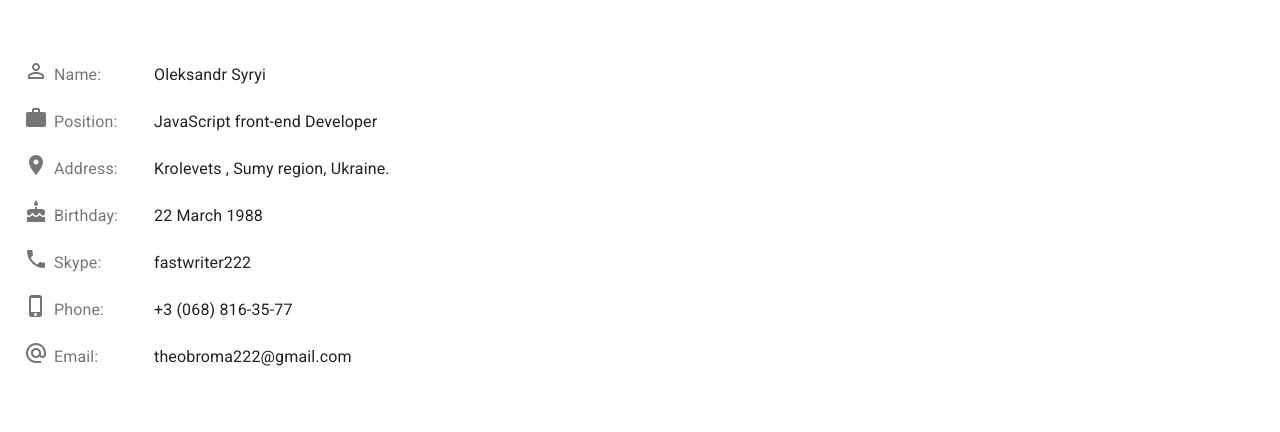
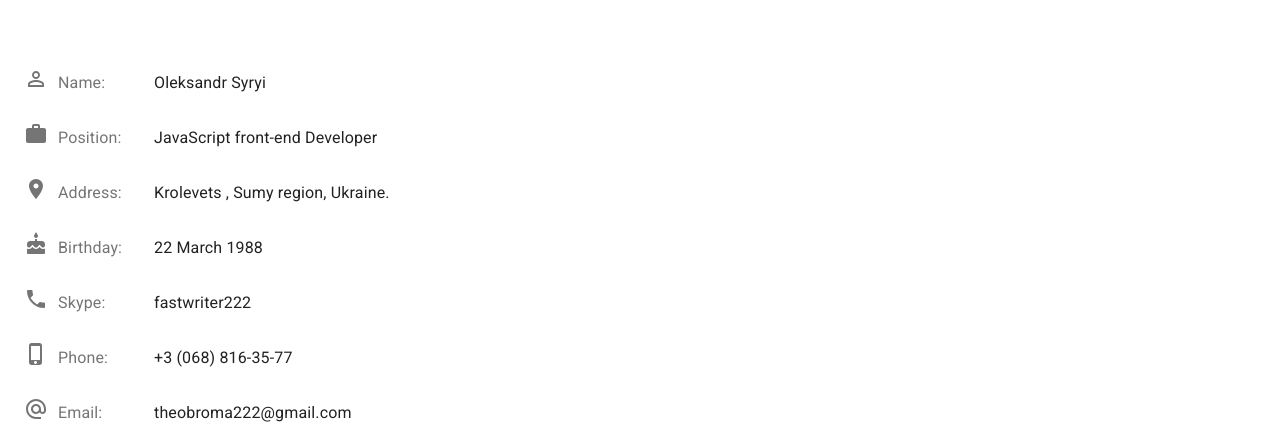
Before and after one commit to theobroma/intelli-start-cv, a React (Create React App) app: page / in a window 1280 px wide. Shown: the part 368-800 px from the top of the page. Built offline with nearby package versions, Linux system fonts and the light colour scheme.

Commit message:
ContactsItem

```diff
--- a/src/@views/MainView/AboutSection/Blocks/ContactsInfo.tsx
+++ /dev/null
@@ -1,148 +0,0 @@
-import { Box, makeStyles, Typography } from '@material-ui/core';
-import AlternateEmailIcon from '@material-ui/icons/AlternateEmail';
-import CakeIcon from '@material-ui/icons/Cake';
-import LocationOnIcon from '@material-ui/icons/LocationOn';
-import PermIdentityIcon from '@material-ui/icons/PermIdentity';
-import PhoneIcon from '@material-ui/icons/Phone';
-import PhoneIphoneIcon from '@material-ui/icons/PhoneIphone';
-import WorkIcon from '@material-ui/icons/Work';
-import React from 'react';
-
-const useStyles = makeStyles(() => ({
-  title: {
-    marginLeft: 6,
-  },
-  label: {
-    minWidth: 130,
-    display: 'flex',
-    alignItems: 'center',
-  },
-}));
-
-export const ContactsInfo: React.FC = () => {
-  const classes = useStyles();
-
-  return (
-    <>
-      <Box my={2} display="flex" alignItems="center">
-        <Box className={classes.label}>
-          <Typography color="textSecondary" display="inline">
-            <PermIdentityIcon />
-          </Typography>
-          <Typography
-            className={classes.title}
-            color="textSecondary"
-            display="inline"
-          >
-            Name:
-          </Typography>
-        </Box>
-        <Typography variant="subtitle1" align="center" display="inline">
-          Oleksandr Syryi
-        </Typography>
-      </Box>
-      <Box my={2} display="flex" alignItems="center">
-        <Box className={classes.label}>
-          <Typography color="textSecondary" display="inline">
-            <WorkIcon />
-          </Typography>
-          <Typography
-            className={classes.title}
-            color="textSecondary"
-            display="inline"
-          >
-            Position:
-          </Typography>
-        </Box>
-        <Typography variant="subtitle1" align="center" display="inline">
-          JavaScript front-end Developer
-        </Typography>
-      </Box>
-      <Box my={2} display="flex" alignItems="center">
-        <Box className={classes.label}>
-          <Typography color="textSecondary" display="inline">
-            <LocationOnIcon />
-          </Typography>
-          <Typography
-            className={classes.title}
-            color="textSecondary"
-            display="inline"
-          >
-            Address:
-          </Typography>
-        </Box>
-        <Typography variant="subtitle1" align="center" display="inline">
-          Krolevets , Sumy region, Ukraine.
-        </Typography>
-      </Box>
-      <Box my={2} display="flex" alignItems="center">
-        <Box className={classes.label}>
-          <Typography color="textSecondary" display="inline">
-            <CakeIcon />
-          </Typography>
-          <Typography
-            className={classes.title}
-            color="textSecondary"
-            display="inline"
-          >
-            Birthday:
-          </Typography>
-        </Box>
-        <Typography variant="subtitle1" align="center" display="inline">
-          22 March 1988
-        </Typography>
-      </Box>
-      <Box my={2} display="flex" alignItems="center">
-        <Box className={classes.label}>
-          <Typography color="textSecondary" display="inline">
-            <PhoneIcon />
-          </Typography>
-          <Typography
-            className={classes.title}
-            color="textSecondary"
-            display="inline"
-          >
-            Skype:
-          </Typography>
-        </Box>
-        <Typography variant="subtitle1" align="center" display="inline">
-          fastwriter222
-        </Typography>
-      </Box>
-      <Box my={2} display="flex" alignItems="center">
-        <Box className={classes.label}>
-          <Typography color="textSecondary" display="inline">
-            <PhoneIphoneIcon />
-          </Typography>
-          <Typography
-            className={classes.title}
-            color="textSecondary"
-            display="inline"
-          >
-            Phone:
-          </Typography>
-        </Box>
-        <Typography variant="subtitle1" align="center" display="inline">
-          +3 (068) 816-35-77
-        </Typography>
-      </Box>
-      <Box my={2} display="flex" alignItems="center">
-        <Box className={classes.label}>
-          <Typography color="textSecondary" display="inline">
-            <AlternateEmailIcon />
-          </Typography>
-          <Typography
-            className={classes.title}
-            color="textSecondary"
-            display="inline"
-          >
-            Email:
-          </Typography>
-        </Box>
-        <Typography variant="subtitle1" align="center" display="inline">
-          theobroma222@gmail.com
-        </Typography>
-      </Box>
-    </>
-  );
-};
--- /dev/null
+++ b/src/@views/MainView/AboutSection/Blocks/ContactsInfo/ContactsInfo.tsx
@@ -0,0 +1,39 @@
+import AlternateEmailIcon from '@material-ui/icons/AlternateEmail';
+import CakeIcon from '@material-ui/icons/Cake';
+import LocationOnIcon from '@material-ui/icons/LocationOn';
+import PermIdentityIcon from '@material-ui/icons/PermIdentity';
+import PhoneIcon from '@material-ui/icons/Phone';
+import PhoneIphoneIcon from '@material-ui/icons/PhoneIphone';
+import WorkIcon from '@material-ui/icons/Work';
+import React from 'react';
+import { ContactsItem } from './ContactsItem';
+
+export const ContactsInfo = () => {
+  return (
+    <>
+      <ContactsItem title="Name:" icon={<PermIdentityIcon />}>
+        Oleksandr Syryi
+      </ContactsItem>
+      <ContactsItem title="Position:" icon={<WorkIcon />}>
+        JavaScript front-end Developer
+      </ContactsItem>
+      <ContactsItem title="Address:" icon={<LocationOnIcon />}>
+        Krolevets , Sumy region, Ukraine.
+      </ContactsItem>
+      <ContactsItem title="Birthday:" icon={<CakeIcon />}>
+        22 March 1988
+      </ContactsItem>
+      <ContactsItem title="Skype:" icon={<PhoneIcon />}>
+        fastwriter222
+      </ContactsItem>
+      <ContactsItem title="Phone:" icon={<PhoneIphoneIcon />}>
+        +3 (068) 816-35-77
+      </ContactsItem>
+      <ContactsItem title="Email:" icon={<AlternateEmailIcon />}>
+        theobroma222@gmail.com
+      </ContactsItem>
+    </>
+  );
+};
+
+export default ContactsInfo;
--- /dev/null
+++ b/src/@views/MainView/AboutSection/Blocks/ContactsInfo/ContactsItem.tsx
@@ -0,0 +1,50 @@
+// https://ozzie.sh/passing-icons-as-props-in-a-consistent-way-using-react
+import { Box, makeStyles, Theme, Typography } from '@material-ui/core';
+import React from 'react';
+
+interface Props {
+  title: string;
+  icon: React.ReactElement;
+}
+
+const useStyles = makeStyles((theme: Theme) => ({
+  root: {
+    display: 'flex',
+    alignItems: 'center',
+    [theme.breakpoints.down('sm')]: {
+      alignItems: 'flex-start',
+      flexDirection: 'column',
+    },
+  },
+  title: {
+    marginLeft: 10,
+  },
+  label: {
+    minWidth: 130,
+    display: 'flex',
+    alignItems: 'center',
+  },
+}));
+
+export const ContactsItem: React.FC<Props> = ({ title, icon, children }) => {
+  const classes = useStyles();
+  return (
+    <Box my={3} className={classes.root}>
+      <Box className={classes.label}>
+        <Typography color="textSecondary" display="inline">
+          {icon}
+        </Typography>
+        <Typography
+          className={classes.title}
+          color="textSecondary"
+          display="inline"
+        >
+          {title}
+        </Typography>
+      </Box>
+      <Typography variant="subtitle1" align="center" display="inline">
+        {children}
+      </Typography>
+    </Box>
+  );
+};
--- /dev/null
+++ b/src/@views/MainView/AboutSection/Blocks/ContactsInfo/index.ts
@@ -0,0 +1 @@
+export { default } from './ContactsInfo';
--- a/src/@views/MainView/AboutSection/Blocks/index.ts
+++ b/src/@views/MainView/AboutSection/Blocks/index.ts
@@ -1,4 +1,4 @@
-import { ContactsInfo } from './ContactsInfo';
+import ContactsInfo from './ContactsInfo';
 import { QuoteText } from './QuoteText';
 import { SocialButtons } from './SocialButtons';
 
```
